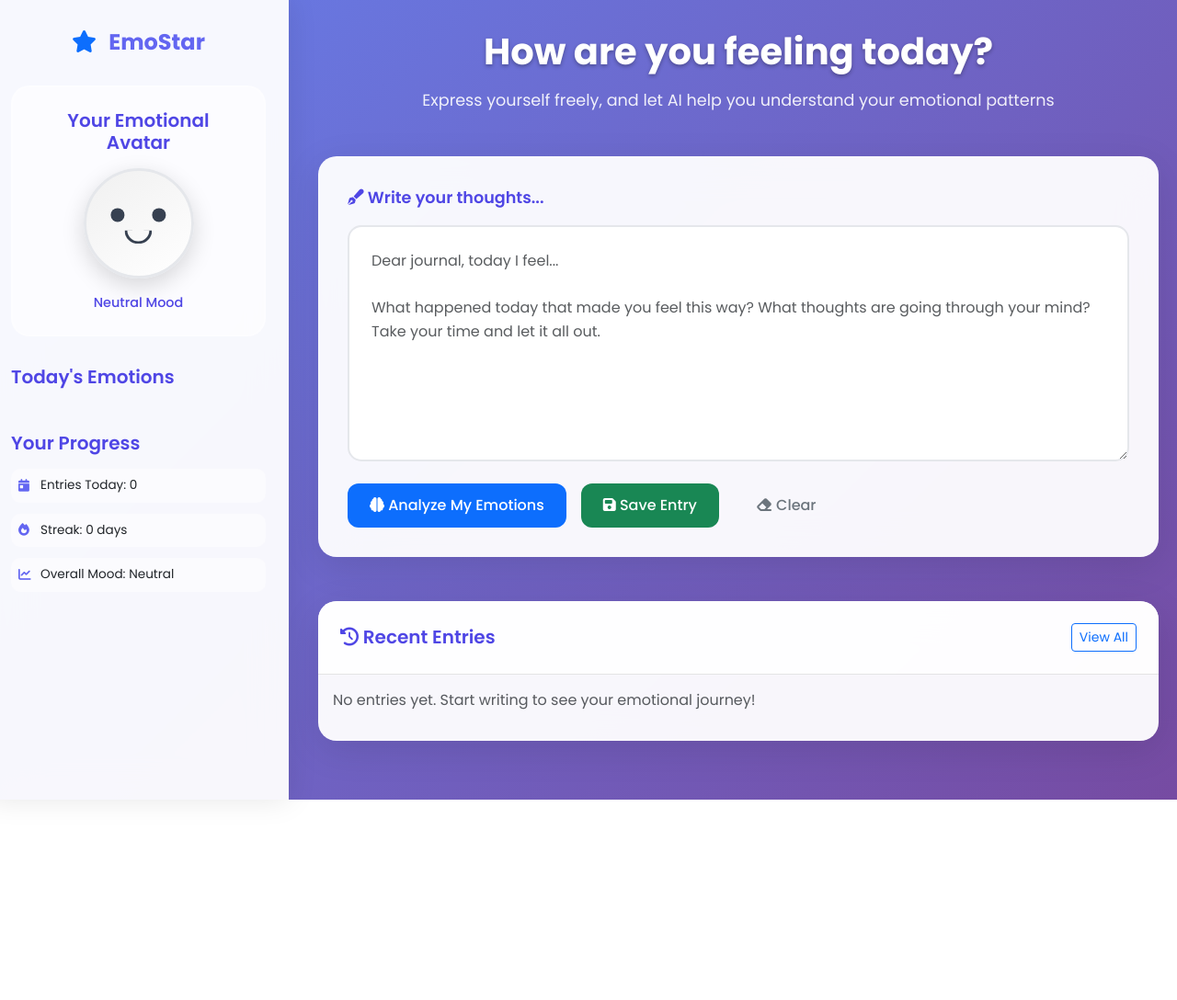
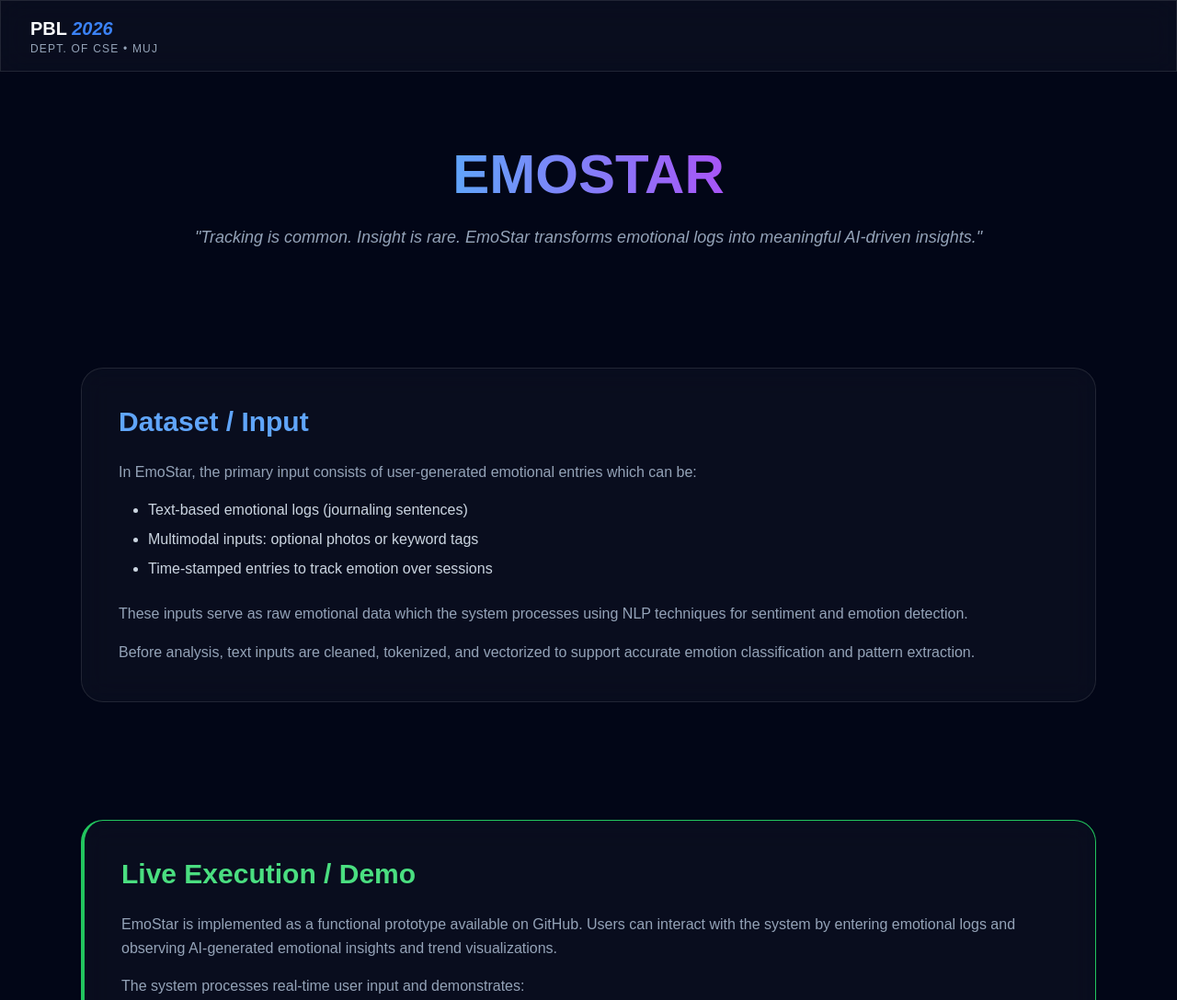
Before and after one commit to Defeater23/pbl_project, a plain HTML site: page index.html in a window 1280 px wide. Shown: the top 1088 px of the page at 92% size. Before the commit the page ends 870 px from the top, so only its background shows below. Drawn offline with nearby package versions, Linux system fonts and the light colour scheme.

Commit message:
Add files via upload

```diff
--- a/index.html
+++ b/index.html
@@ -2,178 +2,119 @@
 <html lang="en">
 <head>
     <meta charset="UTF-8">
-    <meta name="viewport" content="width=device-width, initial-scale=1.0">
-    <title>EmoStar - Your AI Emotional Journey Companion</title>
-    <link href="https://cdn.jsdelivr.net/npm/bootstrap@5.3.0/dist/css/bootstrap.min.css" rel="stylesheet">
-    <link href="https://cdnjs.cloudflare.com/ajax/libs/font-awesome/6.4.0/css/all.min.css" rel="stylesheet">
-    <link href="https://fonts.googleapis.com/css2?family=Poppins:wght@300;400;500;600;700&display=swap" rel="stylesheet">
-    <link rel="stylesheet" href="styles.css">
+    <title>EmoStar | PBL 2026</title>
+    <script src="https://cdn.tailwindcss.com"></script>
+    <script src="https://cdn.jsdelivr.net/npm/chart.js"></script>
+    <link rel="stylesheet" href="https://cdnjs.cloudflare.com/ajax/libs/font-awesome/6.0.0/css/all.min.css">
+    <style>
+        body { background-color: #020617; color: #f8fafc; font-family: 'Plus Jakarta Sans', sans-serif; }
+        .glass { background: rgba(255, 255, 255, 0.03); backdrop-filter: blur(15px); border: 1px solid rgba(255, 255, 255, 0.1); }
+        .gradient-text { background: linear-gradient(90deg, #60a5fa, #a855f7); -webkit-background-clip: text; -webkit-text-fill-color: transparent; }
+    </style>
 </head>
 <body>
-    <div class="container-fluid">
-        <div class="row">
-            <!-- Sidebar -->
-            <div class="col-lg-3 col-md-4 sidebar">
-                <div class="sidebar-content">
-                    <h2 class="app-title">
-                        <i class= "fa-solid fa-star text-primary"></i>
-                        EmoStar
-                    </h2>
 
-                    <!-- Avatar Section -->
-                    <div class="avatar-section">
-                        <h5>Your Emotional Avatar</h5>
-                        <div class="avatar-container">
-                            <div id="avatar" class="avatar neutral">
-                                <div class="avatar-face">
-                                    <div class="eyes">
-                                        <div class="eye left"></div>
-                                        <div class="eye right"></div>
-                                    </div>
-                                    <div class="mouth"></div>
-                                </div>
-                            </div>
-                        </div>
-                        <p id="avatar-status" class="avatar-status">Neutral Mood</p>
-                    </div>
+<nav class="fixed w-full glass px-8 py-4 flex justify-between items-center">
+    <div>
+        <span class="text-xl font-black uppercase">PBL <span class="text-blue-500 italic">2026</span></span>
+        <p class="text-xs text-slate-400 uppercase tracking-widest">Dept. of CSE • MUJ</p>
+    </div>
+</nav>
 
-                    <!-- Emotion Summary -->
-                    <div class="emotion-summary">
-                        <h5>Today's Emotions</h5>
-                        <div id="emotion-tags" class="emotion-tags"></div>
-                    </div>
+<main class="max-w-6xl mx-auto px-6 pt-40 pb-32 space-y-32">
 
-                    <!-- Quick Stats -->
-                    <div class="quick-stats">
-                        <h5>Your Progress</h5>
-                        <div class="stat-item">
-                            <i class="fas fa-calendar-day"></i>
-                            <span>Entries Today: <span id="entries-today">0</span></span>
-                        </div>
-                        <div class="stat-item">
-                            <i class="fas fa-fire"></i>
-                            <span>Streak: <span id="streak-count">0</span> days</span>
-                        </div>
-                        <div class="stat-item">
-                            <i class="fas fa-chart-line"></i>
-                            <span>Overall Mood: <span id="overall-mood">Neutral</span></span>
-                        </div>
-                    </div>
-                </div>
-            </div>
+<!-- TITLE -->
+<section class="text-center">
+    <h1 class="text-6xl font-extrabold uppercase">
+        <span class="gradient-text">EmoStar</span>
+    </h1>
+    <p class="text-slate-400 mt-6 italic text-lg">
+        "Tracking is common. Insight is rare. EmoStar transforms emotional logs into meaningful AI-driven insights."
+    </p>
+</section>
 
-            <!-- Main Content -->
-            <div class="col-lg-9 col-md-8 main-content">
-                <div class="main-content-inner">
-                    <!-- Header -->
-                    <div class="header-section">
-                        <h1>How are you feeling today?</h1>
-                        <p class="subtitle">Express yourself freely, and let AI help you understand your emotional patterns</p>
-                    </div>
+<!-- DATASET SECTION -->
+<section class="glass p-10 rounded-3xl">
+    <h2 class="text-3xl font-bold mb-6 text-blue-400">Dataset / Input</h2>
+    <p class="text-slate-400 leading-relaxed">
+        In EmoStar, the primary input consists of user-generated emotional entries which can be:
+    </p>
 
-                    <!-- Journal Entry Section -->
-                    <div class="journal-section">
-                        <div class="card journal-card">
-                            <div class="card-body">
-                                <div class="mb-3">
-                                    <label for="journal-text" class="form-label">
-                                        <i class="fas fa-pen-fancy"></i> Write your thoughts...
-                                    </label>
-                                    <textarea
-                                        class="form-control journal-textarea"
-                                        id="journal-text"
-                                        rows="8"
-                                        placeholder="Dear journal, today I feel...&#10;&#10;What happened today that made you feel this way? What thoughts are going through your mind? Take your time and let it all out."
-                                    ></textarea>
-                                </div>
-                                <div class="journal-actions">
-                                    <button type="button" class="btn btn-primary" id="analyze-btn">
-                                        <i class="fas fa-brain"></i> Analyze My Emotions
-                                    </button>
-                                    <button type="button" class="btn btn-success" id="save-entry-btn">
-                                        <i class="fas fa-save"></i> Save Entry
-                                    </button>
-                                    <button type="button" class="btn btn-outline-secondary" id="clear-btn">
-                                        <i class="fas fa-eraser"></i> Clear
-                                    </button>
-                                </div>
-                            </div>
-                        </div>
-                    </div>
+    <ul class="list-disc pl-8 mt-4 space-y-2 text-slate-300">
+        <li>Text-based emotional logs (journaling sentences)</li>
+        <li>Multimodal inputs: optional photos or keyword tags</li>
+        <li>Time-stamped entries to track emotion over sessions</li>
+    </ul>
 
-                    <!-- Analysis Results -->
-                    <div id="analysis-section" class="analysis-section" style="display: none;">
-                        <div class="row">
-                            <div class="col-md-6">
-                                <div class="card analysis-card">
-                                    <div class="card-header">
-                                        <h5><i class="fas fa-chart-pie"></i> Emotional Analysis</h5>
-                                    </div>
-                                    <div class="card-body">
-                                        <div id="emotion-breakdown"></div>
-                                        <canvas id="emotion-chart" width="300" height="200"></canvas>
-                                    </div>
-                                </div>
-                            </div>
-                            <div class="col-md-6">
-                                <div class="card analysis-card">
-                                    <div class="card-header">
-                                        <h5><i class="fas fa-lightbulb"></i> Insights</h5>
-                                    </div>
-                                    <div class="card-body">
-                                        <div id="insights-content">
-                                            <div id="triggers-section">
-                                                <h6><i class="fas fa-exclamation-triangle text-warning"></i> Triggers Detected</h6>
-                                                <div id="triggers-list"></div>
-                                            </div>
-                                            <div id="glimmers-section" class="mt-3">
-                                                <h6><i class="fas fa-star text-success"></i> Glimmers Found</h6>
-                                                <div id="glimmers-list"></div>
-                                            </div>
-                                        </div>
-                                    </div>
-                                </div>
-                            </div>
-                        </div>
-                    </div>
+    <p class="text-slate-400 mt-6 leading-relaxed">
+        These inputs serve as raw emotional data which the system processes using NLP techniques for sentiment and emotion detection.
+    </p>
 
-                    <!-- Journal History -->
-                    <div class="history-section">
-                        <div class="card">
-                            <div class="card-header d-flex justify-content-between align-items-center">
-                                <h5><i class="fas fa-history"></i> Recent Entries</h5>
-                                <button class="btn btn-sm btn-outline-primary" id="show-all-entries">
-                                    View All
-                                </button>
-                            </div>
-                            <div class="card-body">
-                                <div id="journal-history" class="journal-history">
-                                    <p class="text-muted">No entries yet. Start writing to see your emotional journey!</p>
-                                </div>
-                            </div>
-                        </div>
-                    </div>
-                </div>
-            </div>
-        </div>
+    <p class="text-slate-400 mt-4 leading-relaxed">
+        Before analysis, text inputs are cleaned, tokenized, and vectorized to support accurate emotion classification and pattern extraction.
+    </p>
+</section>
+
+<!-- LIVE EXECUTION -->
+<section class="glass p-10 rounded-3xl border-l-4 border-green-500">
+    <h2 class="text-3xl font-bold mb-6 text-green-400">Live Execution / Demo</h2>
+
+    <p class="text-slate-400 leading-relaxed">
+        EmoStar is implemented as a functional prototype available on GitHub. Users can interact with the system by entering emotional logs and observing AI-generated emotional insights and trend visualizations.
+    </p>
+
+    <p class="text-slate-400 mt-4">
+        The system processes real-time user input and demonstrates:
+    </p>
+
+    <ul class="list-disc pl-8 mt-3 space-y-2 text-slate-300">
+        <li>Emotion detection from text input</li>
+        <li>Pattern analysis across time-stamped entries</li>
+        <li>Visual representation of emotional trends</li>
+        <li>AI-generated emotional summaries</li>
+    </ul>
+
+    <div class="mt-8 text-center">
+        <a href="https://github.com/Defeater23/pbl_project"
+           target="_blank"
+           class="px-8 py-3 bg-green-600 hover:bg-green-500 rounded-full font-bold text-sm transition shadow-lg">
+            View Code on GitHub
+        </a>
     </div>
+</section>
 
-    <!-- Toast Notifications -->
-    <div class="toast-container position-fixed bottom-0 end-0 p-3">
-        <div id="toast" class="toast" role="alert">
-            <div class="toast-header">
-                <i class="fas fa-info-circle text-primary me-2"></i>
-                <strong class="me-auto">EmotionJournal</strong>
-                <button type="button" class="btn-close" data-bs-dismiss="toast"></button>
-            </div>
-            <div class="toast-body" id="toast-body">
-                <!-- Toast message will be inserted here -->
-            </div>
-        </div>
-    </div>
+<!-- RESULTS -->
+<section class="glass p-10 rounded-3xl">
+    <h2 class="text-3xl font-bold mb-8 text-blue-400">Results & Analysis</h2>
+    <canvas id="resultsChart" height="100"></canvas>
+</section>
 
-    <script src="https://cdn.jsdelivr.net/npm/bootstrap@5.3.0/dist/js/bootstrap.bundle.min.js"></script>
-    <script src="https://cdn.jsdelivr.net/npm/chart.js"></script>
-    <script src="script.js"></script>
+</main>
+
+<footer class="py-12 text-center bg-black/40">
+    <p class="text-slate-600 text-xs uppercase tracking-widest">
+        Manipal University Jaipur • Department of Computer Science & Engineering • 2026
+    </p>
+</footer>
+
+<script>
+const ctx = document.getElementById('resultsChart').getContext('2d');
+new Chart(ctx, {
+    type: 'bar',
+    data: {
+        labels: ['Existing Systems', 'EmoStar'],
+        datasets: [{
+            data: [70, 92],
+            backgroundColor: ['#1e293b', '#3b82f6'],
+            borderRadius: 12
+        }]
+    },
+    options: {
+        plugins: { legend: { display: false } },
+        scales: { y: { beginAtZero: true } }
+    }
+});
+</script>
+
 </body>
 </html>
```
